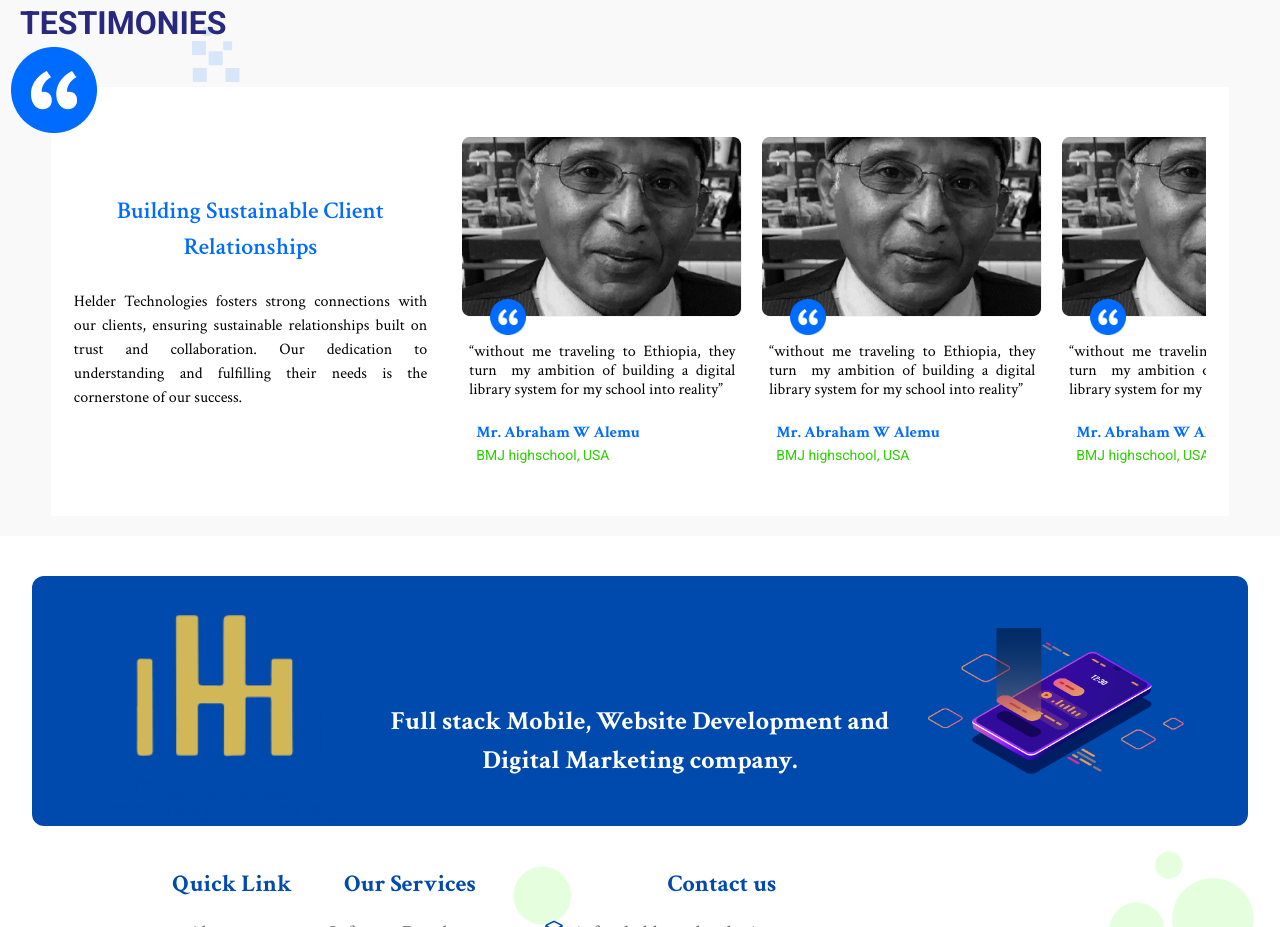
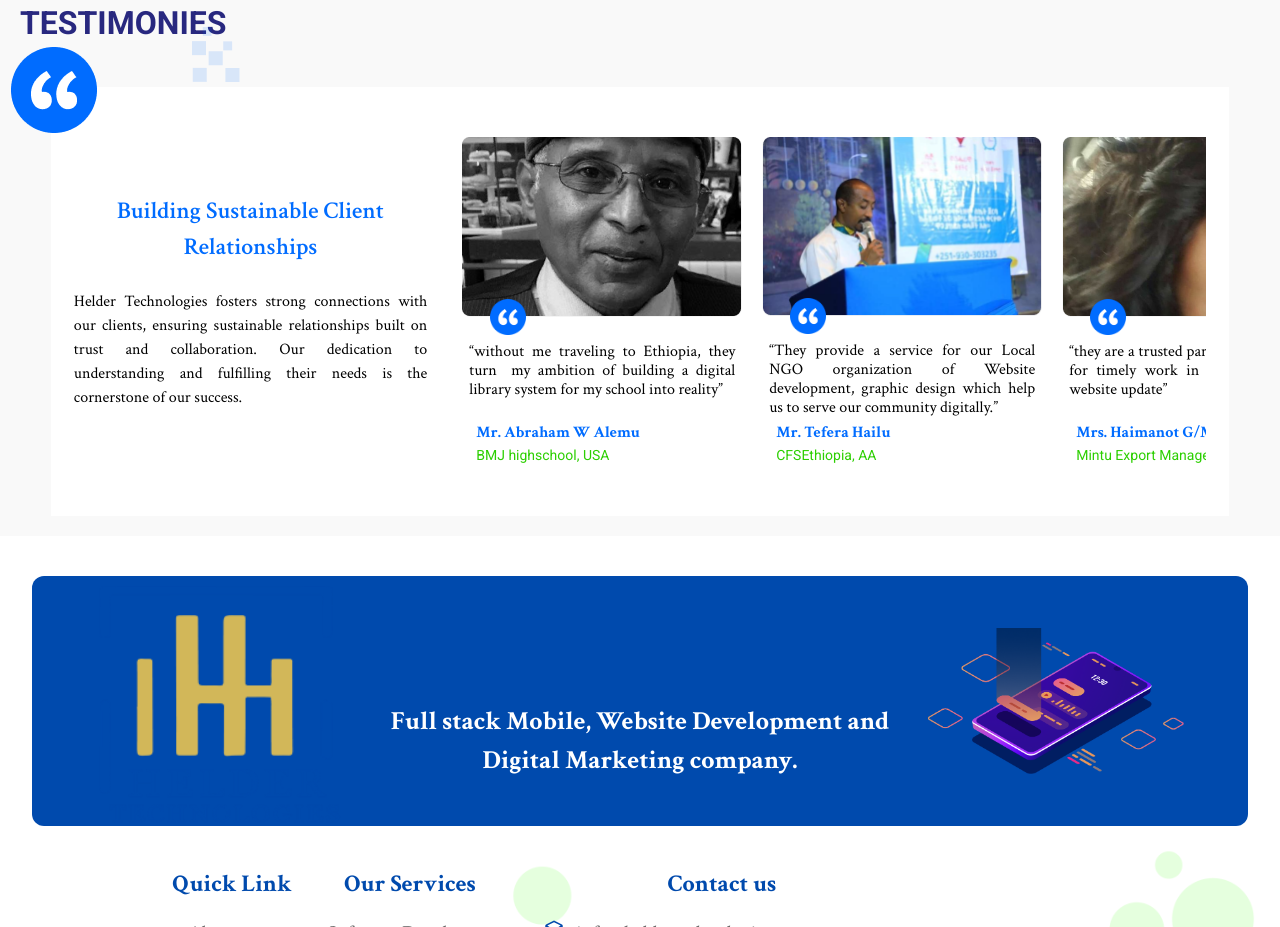
Before and after one commit to haileamlakwalelige/helder-tech, a React (Vite) app: page / in a window 1280 px wide. Shown: the part 3400-4327 px from the top of the page. Built offline with nearby package versions, Linux system fonts and the light colour scheme.

Commit message:
Home page: testimony section data made dynamic

```diff
--- a/src/components/home/Testimonies.tsx
+++ b/src/components/home/Testimonies.tsx
@@ -2,6 +2,30 @@ import MainTitle from "../reusables/MainTitle";
 import homeServiceIcon2 from "../../assets/homeServiceIcon2.png";
 import quote from "../../assets/quote.png";
 import TestimonyCard from "../testimonies/TestimonyCard";
+
+const testimonyData = [
+  {
+    img: "testimonyImg1.png",
+    testimony:
+      "“without me traveling to Ethiopia, they turn  my ambition of building a digital library system for my school into reality”",
+    name: "Mr. Abraham W Alemu",
+    position: "BMJ highschool, USA"
+  },
+  {
+    img: "testimonyImg2.png",
+    testimony:
+      "“They provide a service for our Local NGO organization of Website development, graphic design which help us to serve our community digitally.”",
+    name: "Mr. Tefera Hailu",
+    position: "CFSEthiopia, AA"
+  },
+  {
+    img: "testimonyImg3.png",
+    testimony:
+      "“they are a trusted partner who we rely on for timely work in graphic design and website update”",
+    name: "Mrs. Haimanot G/Meriam ",
+    position: "Mintu Export Manager"
+  },
+];
 
 const Testimonies = () => {
   return (
@@ -30,12 +54,8 @@ const Testimonies = () => {
         </div>
 
         <div className="w-[64%] carousel carousel-center">
-            <TestimonyCard />
-            <TestimonyCard />
-            <TestimonyCard />
-            <TestimonyCard />
-            <TestimonyCard />
-            <TestimonyCard />
+          {testimonyData.map(item => <TestimonyCard data={item} />)}
+          {testimonyData.map(item => <TestimonyCard data={item} />)}
         </div>
       </div>
     </div>
--- a/src/components/testimonies/TestimonyCard.tsx
+++ b/src/components/testimonies/TestimonyCard.tsx
@@ -1,12 +1,22 @@
-import img from "../../assets/Rectangle 12.png";
 import quote from "../../assets/quote.png";
 
-const TestimonyCard = () => {
+interface testimonyData {
+  img: string;
+  testimony: string;
+  name: string;
+  position: string;
+}
+
+interface props {
+  data: testimonyData;
+}
+
+const TestimonyCard: React.FC<props> = (props) => {
   return (
     <div className="w-[280px] h-[329px] p-[10px] flex flex-col items-center justify-between carousel-item rounded-box">
       <div className="flex flex-col items-center justify-center gap-[25px]">
         <div className="relative">
-          <img src={img} alt="" className="w-full" />
+          <img src={props.data.img} alt="" className="w-full" />
           <img
             src={quote}
             alt=""
@@ -17,16 +27,15 @@ const TestimonyCard = () => {
         </div>
 
         <p className="w-[95%] text-[16px] text-justify font-['Crimson_Text'] leading-[19px]">
-          “without me traveling to Ethiopia, they turn  my ambition of building
-          a digital library system for my school into reality”
+          {props.data.testimony}
         </p>
       </div>
 
       <div className="w-[90%] flex flex-col items-start justify-center ">
         <h2 className="text-titleFont text-[16px] font-['Crimson_Text'] font-bold">
-          Mr. Abraham W Alemu
+          {props.data.name}
         </h2>
-        <h2 className="text-[14px] text-[#2CCF00]">BMJ highschool, USA</h2>
+        <h2 className="text-[14px] text-[#2CCF00]">{props.data.position}</h2>
       </div>
     </div>
   );
```
